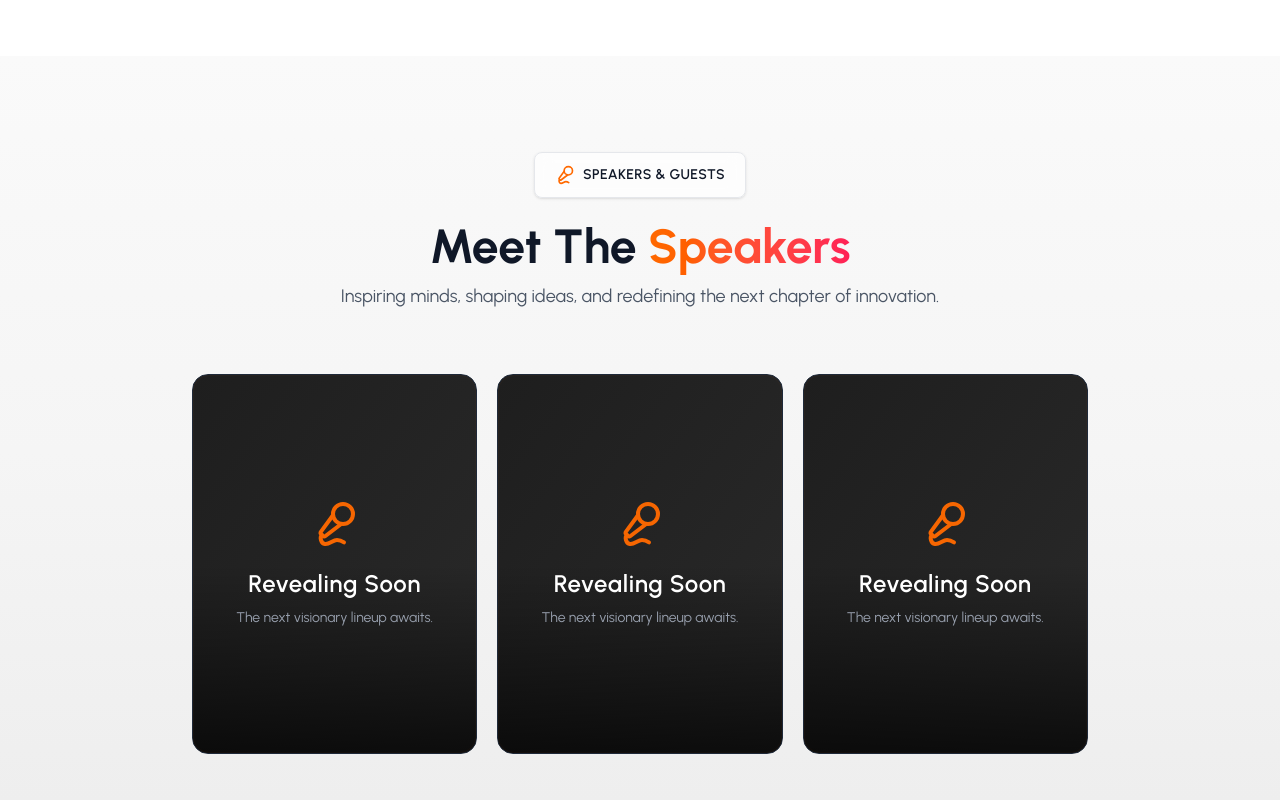
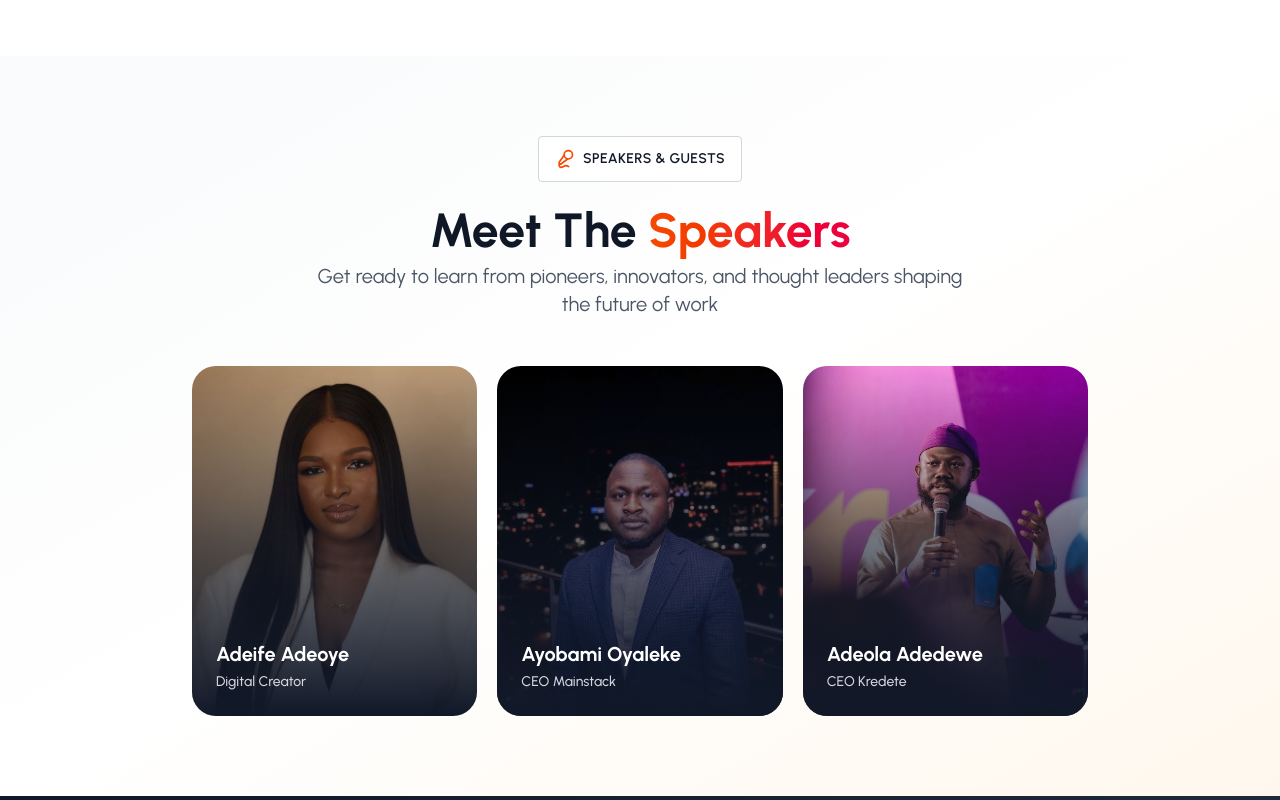
Before and after one commit to Olawoyin1/cbrunch, a React (Vite) app: page / in a window 1280 px wide. Shown: the part 1840-2640 px from the top of the page. Built offline with nearby package versions, Linux system fonts and the light colour scheme.

Commit message:
speakers

```diff
--- a/src/components/Speakers.tsx
+++ b/src/components/Speakers.tsx
@@ -88,118 +88,207 @@
 //       </div>
 //     </section>
 //   );
-// }
 
-import { motion } from "framer-motion";
-import type { Variants } from "framer-motion";
-import { Mic2 } from "lucide-react";
+
+
+
+import { Mic2 } from 'lucide-react';
 
 export default function Speakers() {
-  const speakers = [1, 2, 3];
 
-  // ✅ Type-safe animation variants
-  const containerVariants: Variants = {
-    hidden: { opacity: 0 },
-    visible: {
-      opacity: 1,
-      transition: { staggerChildren: 0.25, delayChildren: 0.3 },
+  const speakers = [
+    {
+      name: "Adeife Adeoye",
+      nickname: "",
+      title: "Digital Creator",
+      image: "../../Images/s1.jpeg",
     },
-  };
-
-  const cardVariants: Variants = {
-    hidden: { opacity: 0, y: 40, scale: 0.95 },
-    visible: {
-      opacity: 1,
-      y: 0,
-      scale: 1,
-      transition: { duration: 0.7, ease: "easeOut" },
+    {
+      name: "Ayobami Oyaleke",
+      nickname: "",
+      title: "CEO Mainstack",
+      image: "../../Images/s2.jpeg",
     },
-  };
+    {
+      name: "Adeola Adedewe",
+      nickname: "",
+      title: "CEO Kredete",
+      image: "../../Images/s4.jpeg",
+    },
+  ];
 
   return (
-    <section className="relative py-24 bg-gradient-to-b from-[#fafafa] via-[#f5f5f5] to-[#ededed] overflow-hidden">
-      <div className="max-w-7xl mx-auto px-6">
-        {/* Header */}
-        <motion.div
-          initial={{ opacity: 0, y: 30 }}
-          whileInView={{ opacity: 1, y: 0 }}
-          transition={{ duration: 0.8, ease: "easeOut" }}
-          viewport={{ once: true }}
-          className="text-center mb-16"
-        >
-          <div className="inline-flex items-center gap-2 mb-6 px-5 py-3 bg-white/70 backdrop-blur-sm rounded-md border border-gray-200 shadow-sm">
-            <Mic2 className="w-5 h-5 text-orange-500" />
-            <span className="text-sm font-semibold tracking-wide text-gray-900">
-              SPEAKERS & GUESTS
-            </span>
+    <section id="speakers" className="py-20 bg-gradient-to-br from-gray-50 via-white to-orange-50">
+      <div className="max-w-7xl mx-auto px-4 ">
+        <div className="">
+          <div className="text-center">
+            <div className="inline-flex items-center gap-2 mb-6 px-4 py-3 bg-white rounded border border-gray-300">
+              <Mic2 className="w-5 h-5 text-orange-600" />
+              <span className="text-sm font-semibold text-gray-900 tracking-wide">SPEAKERS & GUESTS</span>
+            </div>
           </div>
 
-          <h2 className="text-3xl sm:text-5xl font-bold mb-3 text-gray-900">
-            Meet The{" "}
-            <span className="bg-gradient-to-r from-orange-500 to-rose-500 bg-clip-text text-transparent">
-              Speakers
-            </span>
-          </h2>
-          <p className="text-base md:text-lg text-gray-600 max-w-2xl mx-auto">
-            Inspiring minds, shaping ideas, and redefining the next chapter of innovation.
-          </p>
-        </motion.div>
+          <div className="relative">
+            <div className="text-center mb-12">
+              <h3 className="text-2xl sm:text-5xl font-bold mb-2 text-gray-900">
+                Meet The <span className="bg-gradient-to-r from-orange-600 to-rose-600 bg-clip-text text-transparent">Speakers</span>
+              </h3>
+              <p className="text-sm md:text-xl text-gray-600 max-w-2xl mx-auto">
+                Get ready to learn from pioneers, innovators, and thought leaders shaping the future of work
+              </p>
+            </div>
 
-        {/* Speaker Cards */}
-        <motion.div
-          variants={containerVariants}
-          initial="hidden"
-          whileInView="visible"
-          viewport={{ once: true, amount: 0.3 }}
-          className="grid grid-cols-1 max-w-4xl mx-auto md:grid-cols-3 gap-5"
-        >
-          {speakers.map((_, index) => (
-            <motion.div
-              key={index}
-              variants={cardVariants}
-              whileHover={{ scale: 1.05, rotateX: 2, rotateY: -2 }}
-              transition={{ type: "spring", stiffness: 150, damping: 12 }}
-              className="relative w-full max-w-[320px] h-[380px] mx-auto rounded-2xl overflow-hidden cursor-pointer
-                         bg-gradient-to-br from-[#1e1e1e] to-[#2a2a2a] border border-gray-800
-                         hover:shadow-[0_0_40px_rgba(255,102,0,0.25)] transition-all duration-700 group"
-            >
-              {/* Subtle light overlay */}
-              <div className="absolute inset-0 bg-gradient-to-t from-black/70 via-transparent to-transparent"></div>
+            <div className="grid grid-cols-1 max-w-4xl mx-auto md:grid-cols-3 gap-5">
+              {speakers.map((speaker, index) => (
+                <div key={index} className="group relative">
+                  <div className="relative rounded overflow-hidden hover:shadow transition-all duration-500 hover:-translate-y-3">
+                    <div className="rounded-3xl h-[350px] relative overflow-hidden">
+                      <img
+                        src={speaker.image}
+                        alt={speaker.name}
+                        className="w-full h-[350px] md:h-full object-cover group-hover:scale-110 transition-transform duration-500"
+                      />
+                      <div className="absolute inset-0 bg-gradient-to-t from-gray-900 via-gray-900/60 to-transparent"></div>
 
-              {/* Animated top accent line */}
-              <motion.div
-                className="absolute inset-x-0 top-0 h-[2px] bg-gradient-to-r from-transparent via-orange-500/70 to-transparent"
-                initial={{ opacity: 0 }}
-                whileHover={{ opacity: 1 }}
-                transition={{ duration: 0.6 }}
-              />
+                      <div className="absolute top-4 right-4 w-12 h-12 bg-white/10 backdrop-blur-md rounded-full border-2 border-white/20 flex items-center justify-center opacity-0 group-hover:opacity-100 transition-opacity duration-300">
+                        <Mic2 className="w-6 h-6 text-white" />
+                      </div>
 
-              {/* Content */}
-              <div className="relative z-10 h-full flex flex-col items-center justify-center text-center px-6">
-                <motion.div
-                  animate={{ opacity: [0.8, 1, 0.8] }}
-                  transition={{ duration: 3, repeat: Infinity }}
-                >
-                  <Mic2 className="w-12 h-12 text-orange-500 mb-5" />
-                </motion.div>
-                <h4 className="text-2xl font-semibold text-white tracking-wide mb-2">
-                  Revealing Soon
-                </h4>
-                <p className="text-gray-400 text-sm">
-                  The next visionary lineup awaits.
-                </p>
-              </div>
+                      <div className="absolute bottom-0 left-0 right-0 p-6">
+                        <h4 className="text-xl font-bold text-white mb-1">{speaker.name}</h4>
 
-              {/* Floating border glow */}
-              <motion.div
-                animate={{ opacity: [0.1, 0.3, 0.1] }}
-                transition={{ duration: 4, repeat: Infinity }}
-                className="absolute inset-0 rounded-2xl border border-orange-500/20"
-              />
-            </motion.div>
-          ))}
-        </motion.div>
+                        {speaker.nickname && (
+                          <p className="text-orange-400 font-semibold text-sm mb-2">{speaker.nickname}</p>
+                        )}
+
+                        <p className="text-gray-300 text-sm font-medium">{speaker.title}</p>
+                      </div>
+                    </div>
+
+                    <div className="absolute inset-0 border-2 border-transparent group-hover:border-orange-500/50 rounded-3xl transition-colors duration-300"></div>
+                  </div>
+                </div>
+              ))}
+            </div>
+
+          </div>
+        </div>
       </div>
     </section>
   );
 }
+
+
+// import { motion } from "framer-motion";
+// import type { Variants } from "framer-motion";
+// import { Mic2 } from "lucide-react";
+
+// export default function Speakers() {
+//   // const speakers = [1, 2, 3];
+
+//   // ✅ Type-safe animation variants
+//   const containerVariants: Variants = {
+//     hidden: { opacity: 0 },
+//     visible: {
+//       opacity: 1,
+//       transition: { staggerChildren: 0.25, delayChildren: 0.3 },
+//     },
+//   };
+
+//   const cardVariants: Variants = {
+//     hidden: { opacity: 0, y: 40, scale: 0.95 },
+//     visible: {
+//       opacity: 1,
+//       y: 0,
+//       scale: 1,
+//       transition: { duration: 0.7, ease: "easeOut" },
+//     },
+//   };
+
+//   return (
+//     <section className="relative py-24 bg-gradient-to-b from-[#fafafa] via-[#f5f5f5] to-[#ededed] overflow-hidden">
+//       <div className="max-w-7xl mx-auto px-6">
+//         {/* Header */}
+//         <motion.div
+//           initial={{ opacity: 0, y: 30 }}
+//           whileInView={{ opacity: 1, y: 0 }}
+//           transition={{ duration: 0.8, ease: "easeOut" }}
+//           viewport={{ once: true }}
+//           className="text-center mb-16"
+//         >
+//           <div className="inline-flex items-center gap-2 mb-6 px-5 py-3 bg-white/70 backdrop-blur-sm rounded-md border border-gray-200 shadow-sm">
+//             <Mic2 className="w-5 h-5 text-orange-500" />
+//             <span className="text-sm font-semibold tracking-wide text-gray-900">
+//               SPEAKERS & GUESTS
+//             </span>
+//           </div>
+
+//           <h2 className="text-3xl sm:text-5xl font-bold mb-3 text-gray-900">
+//             Meet The{" "}
+//             <span className="bg-gradient-to-r from-orange-500 to-rose-500 bg-clip-text text-transparent">
+//               Speakers
+//             </span>
+//           </h2>
+//           <p className="text-base md:text-lg text-gray-600 max-w-2xl mx-auto">
+//             Inspiring minds, shaping ideas, and redefining the next chapter of innovation.
+//           </p>
+//         </motion.div>
+
+//         {/* Speaker Cards */}
+//         <motion.div
+//           variants={containerVariants}
+//           initial="hidden"
+//           whileInView="visible"
+//           viewport={{ once: true, amount: 0.3 }}
+//           className="grid grid-cols-1 max-w-4xl mx-auto md:grid-cols-3 gap-5"
+//         >
+//           {speakers.map((_, index) => (
+//             <motion.div
+//               key={index}
+//               variants={cardVariants}
+//               whileHover={{ scale: 1.05, rotateX: 2, rotateY: -2 }}
+//               transition={{ type: "spring", stiffness: 150, damping: 12 }}
+//               className="relative w-full max-w-[320px] h-[380px] mx-auto rounded-2xl overflow-hidden cursor-pointer
+//                          bg-gradient-to-br from-[#1e1e1e] to-[#2a2a2a] border border-gray-800
+//                          hover:shadow-[0_0_40px_rgba(255,102,0,0.25)] transition-all duration-700 group"
+//             >
+//               {/* Subtle light overlay */}
+//               <div className="absolute inset-0 bg-gradient-to-t from-black/70 via-transparent to-transparent"></div>
+
+//               {/* Animated top accent line */}
+//               <motion.div
+//                 className="absolute inset-x-0 top-0 h-[2px] bg-gradient-to-r from-transparent via-orange-500/70 to-transparent"
+//                 initial={{ opacity: 0 }}
+//                 whileHover={{ opacity: 1 }}
+//                 transition={{ duration: 0.6 }}
+//               />
+
+//               {/* Content */}
+//               <div className="relative z-10 h-full flex flex-col items-center justify-center text-center px-6">
+//                 <motion.div
+//                   animate={{ opacity: [0.8, 1, 0.8] }}
+//                   transition={{ duration: 3, repeat: Infinity }}
+//                 >
+//                   <Mic2 className="w-12 h-12 text-orange-500 mb-5" />
+//                 </motion.div>
+//                 <h4 className="text-2xl font-semibold text-white tracking-wide mb-2">
+//                   Revealing Soon
+//                 </h4>
+//                 <p className="text-gray-400 text-sm">
+//                   The next visionary lineup awaits.
+//                 </p>
+//               </div>
+
+//               {/* Floating border glow */}
+//               <motion.div
+//                 animate={{ opacity: [0.1, 0.3, 0.1] }}
+//                 transition={{ duration: 4, repeat: Infinity }}
+//                 className="absolute inset-0 rounded-2xl border border-orange-500/20"
+//               />
+//             </motion.div>
+//           ))}
+//         </motion.div>
+//       </div>
+//     </section>
+//   );
+// }
```
